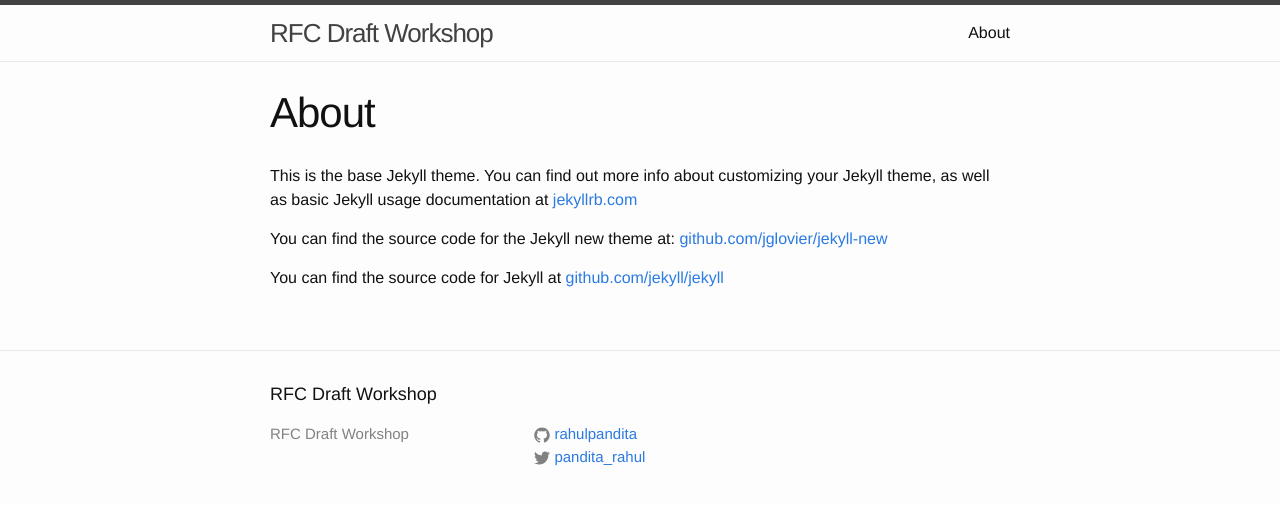
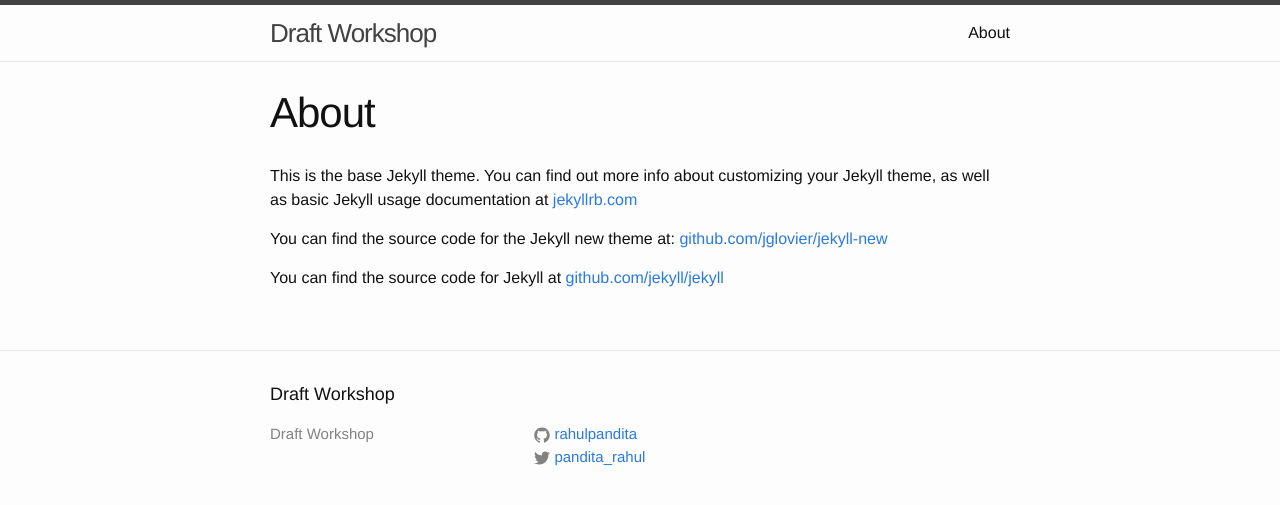
Before and after one commit to rahulpandita/Draft-Workshop, a Jekyll site: the page built from about.md, in a window 1280 px wide. Shown: the top 505 px of the page. Built offline with Jekyll 4.4.1, drawn with Linux system fonts in a browser that asks for light colours.

Commit message:
updated config with correct base url

```diff
--- a/_config.yml
+++ b/_config.yml
@@ -1,10 +1,10 @@
 # Site settings
-title: RFC Draft Workshop
+title: Draft Workshop
 #email: rahulpandita@gmail.com
 #description: > # this means to ignore newlines until "baseurl:"
 #  My outlook
 baseurl: "" # the subpath of your site, e.g. /blog/
-url: "http://yourdomain.com" # the base hostname & protocol for your site
+url: "http://rahulpandita.me/Draft-Workshop" # the base hostname & protocol for your site
 twitter_username: pandita_rahul
 github_username:  rahulpandita
 
```
